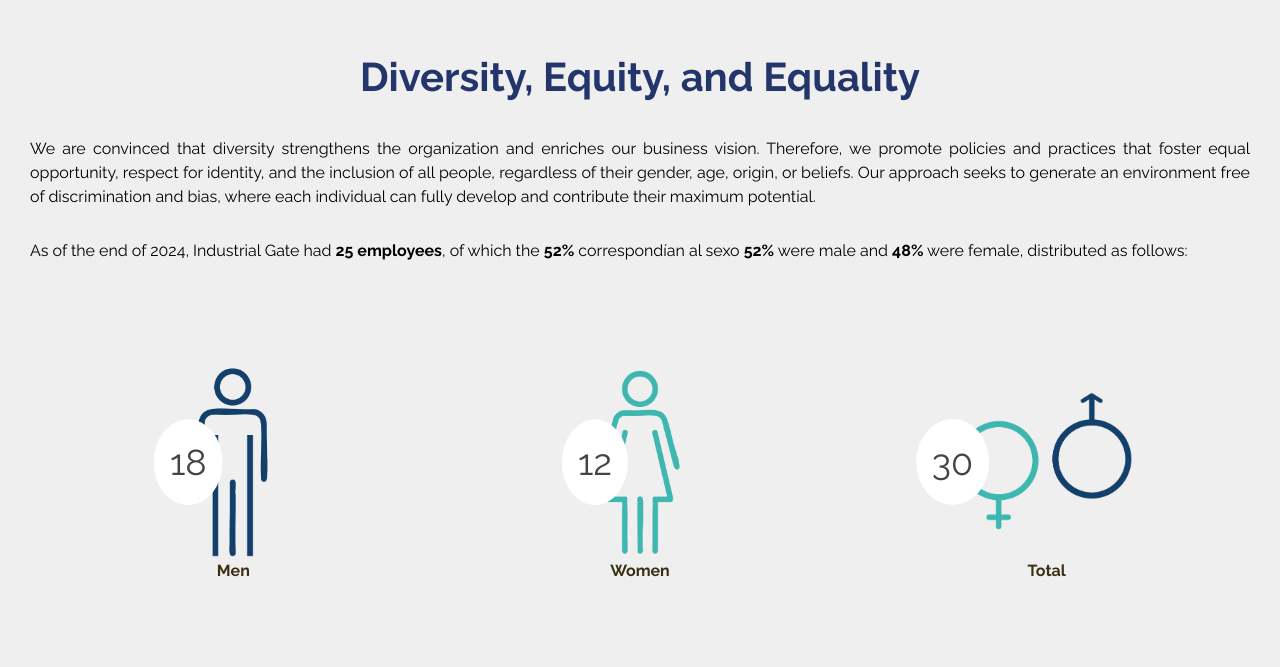
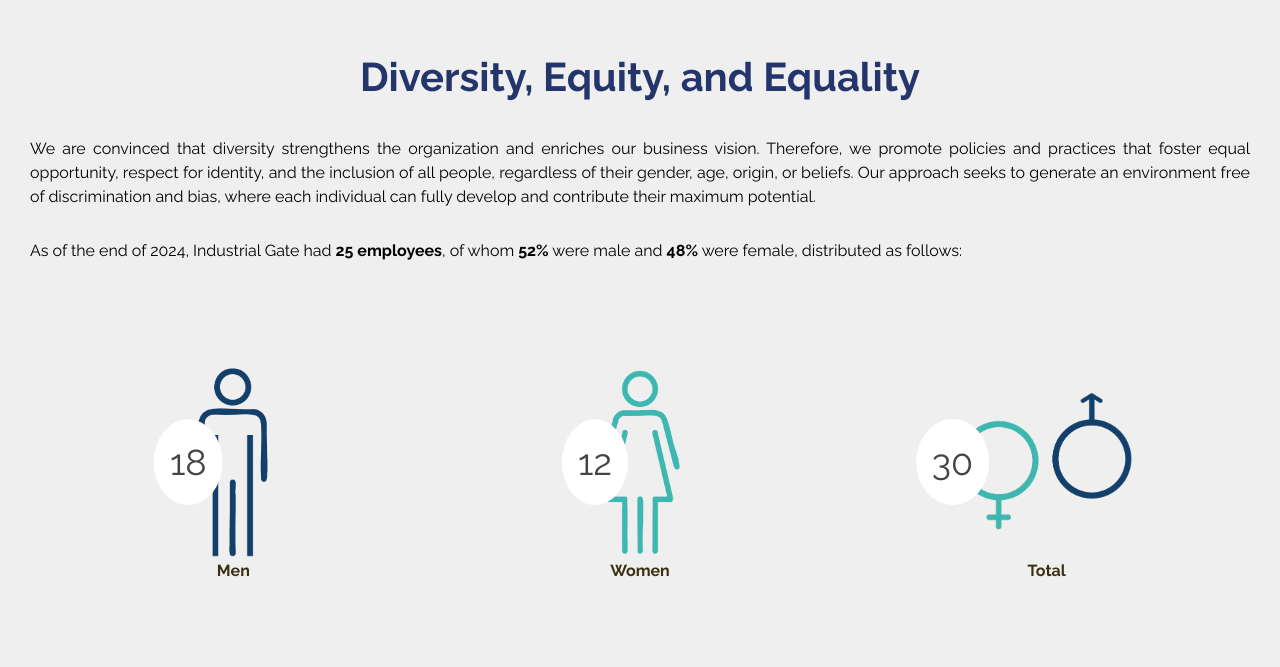
Before and after one commit to diegosanru/ig_esg, a Django app: page /en/responsabilidad_social in a window 1280 px wide. Shown: the part 1008-1675 px from the top of the page. Run offline with Django 3.2, Linux system fonts and the light colour scheme; some libraries are stand-ins or nearby versions.

Commit message:
traduccion | observaciones pt.3

```diff
--- a/frontend/templates/en/frontend/responsabilidad_social.html
+++ b/frontend/templates/en/frontend/responsabilidad_social.html
@@ -148,8 +148,7 @@
             <p class="text-justify">We are convinced that diversity strengthens the organization and enriches our business vision. Therefore, we promote policies and practices that foster equal opportunity, respect for identity, and the inclusion of all people, regardless of their gender, age, origin, or beliefs. Our approach seeks to generate an environment free of discrimination and bias, where each individual can fully develop and contribute their maximum potential.
 
             </p>
-            <p class="text-justify">As of the end of 2024, Industrial Gate had <strong>25 employees</strong>, of which the
-                <strong>52%</strong> correspondían al sexo
+            <p class="text-justify">As of the end of 2024, Industrial Gate had <strong>25 employees</strong>, of whom
                 <strong>52%</strong> were male and <strong>48%</strong> were female, distributed as follows:</p>
         </div>
         <section id="sec_consumo" class="py-3">
--- a/frontend/templates/partials/slider_index.html
+++ b/frontend/templates/partials/slider_index.html
@@ -35,7 +35,7 @@
                          data-width="[1000, 700, 500, 320]"
                          data-endeasing="Power4.easeIn" style="z-index: 11; white-space:revert;">
                         {% trans 'Impulsamos operaciones sostenibles con eficiencia energética, gestión de recursos y respeto por el entorno.' %}<br/>
-                        <a href="{% url 'inicio' %}"
+                        <a href="{% url 'ambiental' %}"
                         class="button button-border button-rounded button-large noleftmargin topmargin-sm mb-5 border-white text-white">{% trans 'Conoce nuestro compromiso ambiental' %}</a>
                     </div>
                 </li>
@@ -62,7 +62,7 @@
                          data-endeasing="Power4.easeIn" style="z-index: 11; font-size: 30px;white-space:revert;">
                         {% trans 'Creemos en el valor de las personas. Fomentamos comunidades sólidas, inclusión y bienestar para todos.' %}
                         <br/>
-                        <a href="{% url 'inicio' %}"
+                        <a href="{% url 'responsabilidad_social' %}"
                         class="button button-border button-rounded button-large noleftmargin topmargin-sm mb-5 border-white text-white">{% trans 'Descubre nuestro impacto social' %}</a>
 
                     </div>
```
